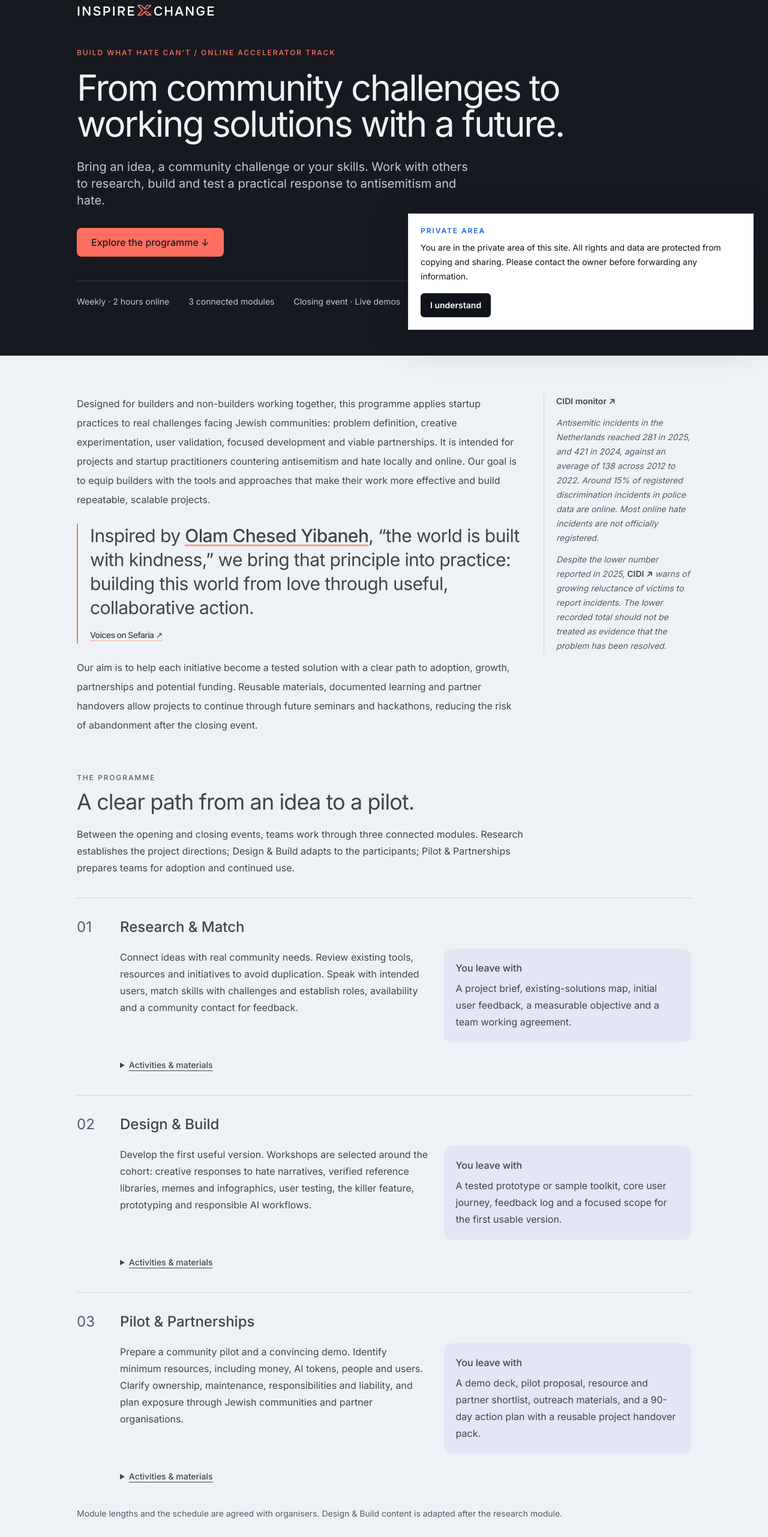
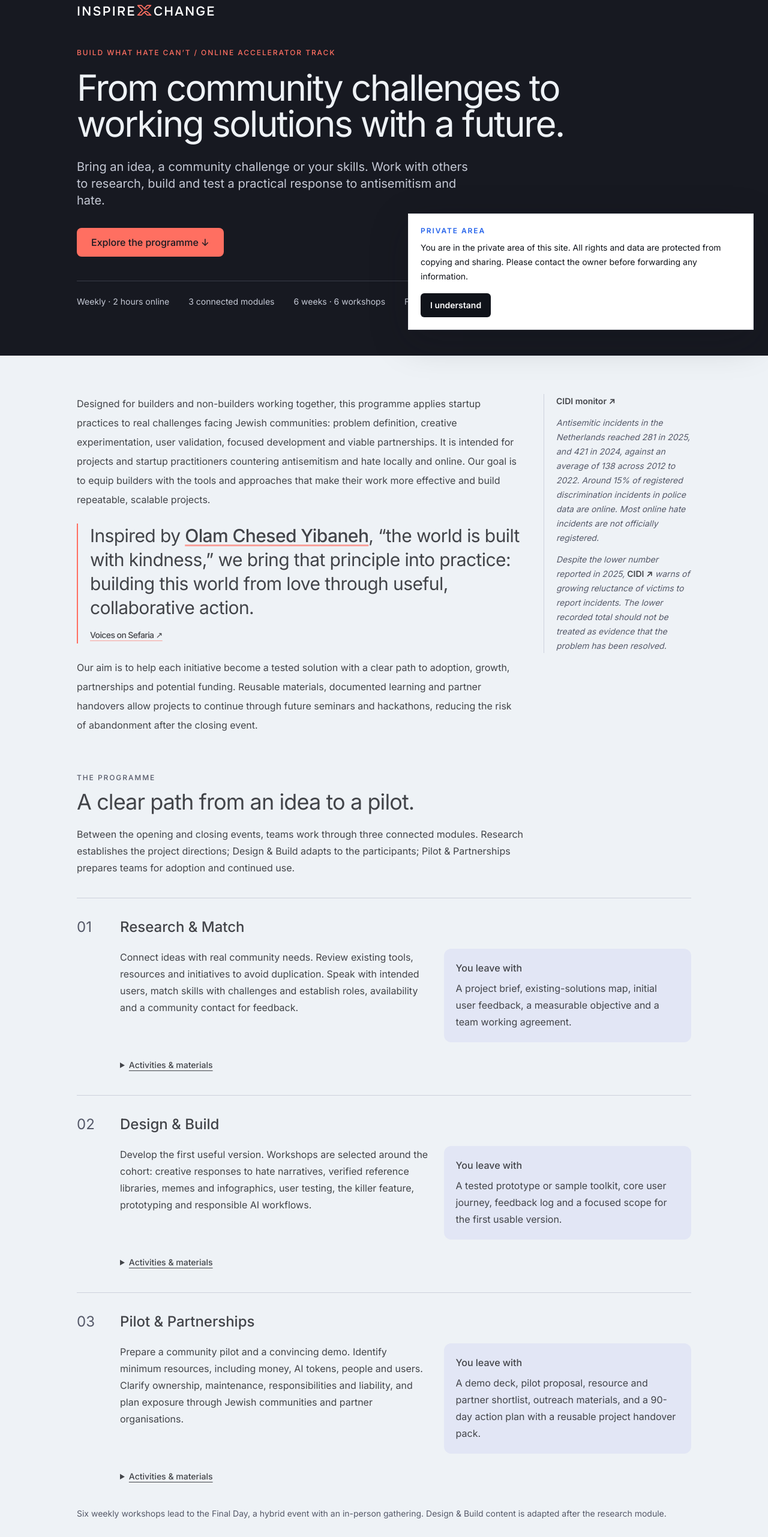
Before and after one commit to maninawild/alex-lindholm-site, a Next.js app: page /private/ideas/build-what-hate-cant in a window 1280 px wide. Shown: the part 234-2797 px from the top of the page at 60% size. Built offline with nearby package versions, Linux system fonts and the light colour scheme.

Commit message:
Add six-week programme and undisclosed partner placeholders; remove organiser attribution

```diff
--- a/components/private/build-what-hate-cant-page.tsx
+++ b/components/private/build-what-hate-cant-page.tsx
@@ -23,7 +23,7 @@ export function BuildWhatHateCantPage() {
         <h1 className="mt-5 max-w-4xl text-balance text-4xl font-normal leading-[1.08] tracking-[-0.04em] text-[#EEF2F6] sm:text-6xl">From community challenges to working solutions with a future.</h1>
         <p className="mt-7 max-w-2xl text-lg leading-8 text-[#C5C9D5] sm:text-xl">Bring an idea, a community challenge or your skills. Work with others to research, build and test a practical response to antisemitism and hate.</p>
         <a href="#programme" className="mt-8 inline-flex min-h-12 items-center rounded-lg bg-[#FF6F61] px-6 py-3 font-medium text-[#171921] hover:bg-[#EEF2F6]">Explore the programme ↓</a>
-        <div className="mt-10 flex flex-wrap gap-x-8 gap-y-3 border-t border-[#3A3D48] pt-6 text-sm text-[#C5C9D5]"><span>Weekly · 2 hours online</span><span>3 connected modules</span><span>Closing event · Live demos</span></div>
+        <div className="mt-10 flex flex-wrap gap-x-8 gap-y-3 border-t border-[#3A3D48] pt-6 text-sm text-[#C5C9D5]"><span>Weekly · 2 hours online</span><span>3 connected modules</span><span>6 weeks · 6 workshops</span><span>Final Day · Hybrid event with an in-person gathering</span></div>
       </section>
       <section className="bg-[#EEF2F6] py-14 text-[#424449] sm:py-16">
         <div className={`${wrap} grid gap-10 lg:grid-cols-[minmax(0,3fr)_minmax(14rem,1fr)]`}>
@@ -61,7 +61,7 @@ export function BuildWhatHateCantPage() {
               </div>
             </article>)}
           </div>
-          <p className="text-sm leading-6 text-[#555969]">Module lengths and the schedule are agreed with organisers. Design & Build content is adapted after the research module.</p>
+          <p className="text-sm leading-6 text-[#555969]">Six weekly workshops lead to the Final Day, a hybrid event with an in-person gathering. Design & Build content is adapted after the research module.</p>
         </div>
       </section>
       <section className="bg-[#171921] py-14 text-[#EEF2F6] sm:py-16"><div className={wrap}>
@@ -78,7 +78,19 @@ export function BuildWhatHateCantPage() {
         <div className="grid gap-10 lg:grid-cols-2"><div><p className="text-xs font-medium uppercase tracking-[0.16em] text-[#FF6F61]">Built for continuity</p><h2 className="mt-3 text-3xl font-normal tracking-tight text-[#EEF2F6] sm:text-4xl">The work continues after the final demo.</h2></div><p className="leading-8 text-[#C5C9D5]">Each team works towards a tested solution, evidence of user need, a pilot proposal and an identified owner for the next stage. Reusable materials and documented learning support further development through future seminars and hackathons.</p></div>
         <div className="mt-12 border-t border-[#3A3D48] pt-10"><h2 className="text-2xl font-medium text-[#EEF2F6]">Additional bonuses for participants</h2><div className="mt-7 grid gap-8 sm:grid-cols-2"><div><p className="text-4xl text-[#FF6F61]">1 hour</p><p className="mt-3 leading-7 text-[#C5C9D5]">Free consultation for each hackathon participant with the InspireXchange team, worth €150.</p></div><div><p className="text-4xl text-[#FF6F61]">€5,000</p><p className="mt-3 leading-7 text-[#C5C9D5]">The chance to win an educational grant covering six months of the acceleration programme.</p></div></div><a href="https://www.inspirexchange.nl/" target="_blank" rel="noopener noreferrer" className="mt-6 inline-block text-sm text-[#EEF2F6] underline decoration-[#FF6F61] underline-offset-4">InspireXchange.nl ↗</a></div>
         <div className="mt-12 border-t border-[#3A3D48] pt-8"><h2 className="text-2xl font-medium text-[#EEF2F6]">Discuss the programme</h2><p className="mt-3 text-[#C5C9D5]">Scope, cohort size and delivery agreed with the organisers.</p><a href="https://wa.me/message/4OIGQ3FHUZQSD1" target="_blank" rel="noopener noreferrer" className="mt-6 inline-flex min-h-12 items-center rounded-lg bg-[#FF6F61] px-6 py-3 font-medium text-[#171921] hover:bg-[#EEF2F6]">Request more details ↗</a></div>
-        <footer className="mt-12 space-y-5 border-t border-[#3A3D48] pt-7 text-sm leading-6 text-[#C5C9D5]"><p>Build What Hate Can’t is organised by Israel’s Ministry of Foreign Affairs through the Embassy in The Hague and Israeli Techies NL. This online accelerator track is proposed by InspireXchange, with final scope and delivery agreed with the organisers.</p><p>© InspireXchange. All programme ideas and materials are protected by copyright.</p><p>Private & Confidential. Access is personal and non-transferable; no copying, forwarding, publication or redistribution without prior written permission.</p></footer>
+        <section aria-labelledby="programme-partners" className="mt-12 border-t border-[#3A3D48] pt-8">
+          <h2 id="programme-partners" className="text-2xl font-medium text-[#EEF2F6]">Programme partners</h2>
+          <div aria-hidden="true" className="mt-6 flex flex-wrap items-center gap-4">
+            {[0, 1, 2, 3].map((item) => <div key={item} className="flex h-20 w-36 items-center justify-center gap-3 rounded-lg bg-[#24262D]">
+              <div className="flex items-center gap-2 opacity-60 blur-[5px]">
+                <span className={item % 2 === 0 ? "block h-7 w-7 rounded-full bg-[#C5C9D5]" : "block h-7 w-7 rotate-45 bg-[#C5C9D5]"} />
+                <span className="flex flex-col gap-2"><span className="block h-2 w-14 rounded bg-[#C5C9D5]" /><span className="block h-2 w-10 rounded bg-[#C5C9D5]" /></span>
+              </div>
+            </div>)}
+          </div>
+          <p className="mt-5 text-sm leading-6 text-[#C5C9D5]">Partners will be announced soon. <a href="https://wa.me/message/4OIGQ3FHUZQSD1" target="_blank" rel="noopener noreferrer" className="text-[#EEF2F6] underline decoration-[#FF6F61] underline-offset-4">Request more details</a> to learn more about the partner network.</p>
+        </section>
+        <footer className="mt-12 space-y-5 border-t border-[#3A3D48] pt-7 text-sm leading-6 text-[#C5C9D5]"><p>© InspireXchange. All programme ideas and materials are protected by copyright.</p><p>Private & Confidential. Access is personal and non-transferable; no copying, forwarding, publication or redistribution without prior written permission.</p></footer>
       </div></section>
     </main>
   </PrivatePageShell>;
```
